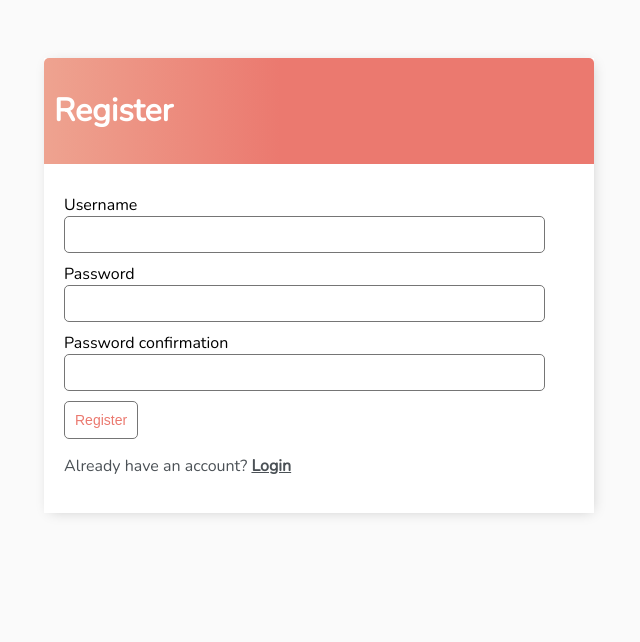
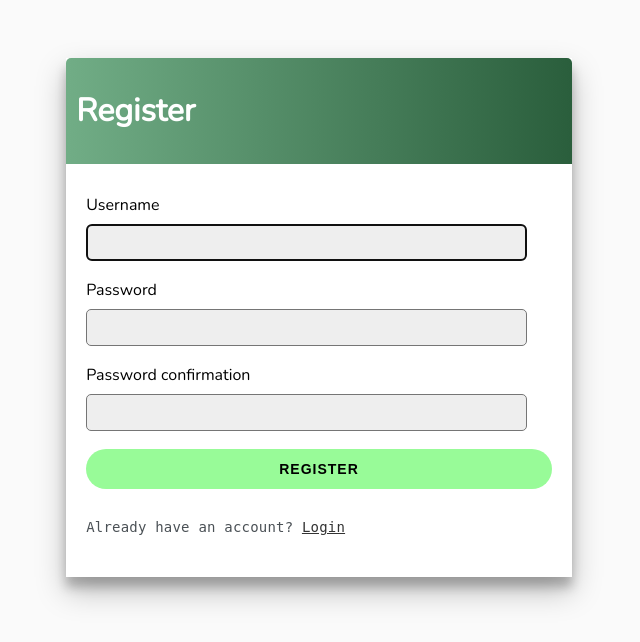
Before and after one commit to KrishhDude/J-note, a Django app: page /register/ in a window 1280 px wide. Shown: the top 642 px of the page, without its empty margins (321-961 px from the left). Run offline with Django 3.2, Linux system fonts and the light colour scheme.

Commit message:
some stuff before final

```diff
--- a/Django-To-Do-list-with-user-authentication-master/base/templates/base/login.html
+++ b/Django-To-Do-list-with-user-authentication-master/base/templates/base/login.html
@@ -11,7 +11,7 @@
         {{form.as_p}}
         <input class="button" type="submit" value="Login">
     </form>
-    <p>Don't have an account? <a href="{% url 'register' %}">Register</a></p>
+    <p>Don't have an account? <a href="{% url 'register' %}" style="text-decoration: underline; font-size:larger; color:seagreen;"> Register</a></p>
 </div>
 
 
--- a/Django-To-Do-list-with-user-authentication-master/base/templates/base/main.html
+++ b/Django-To-Do-list-with-user-authentication-master/base/templates/base/main.html
@@ -3,9 +3,6 @@
 
 <head>
     <meta charset="utf-8">
-    <meta name="description"
-        content="This is to do list implemented using Django by Dennis Ivy who is a full stack web developer.">
-
     <meta http-equiv="X-UA-Compatible" content="IE=edge">
     <title>To Do Items</title>
     <meta name="description" content="">
@@ -26,8 +23,7 @@
         h3,
         h4,
         h5,
-        h6,
-            {
+        h6,{
             font-family: 'Raleway', sans-serif;
         }
 
@@ -41,16 +37,20 @@
         }
 
         .container {
-            max-width: 550px;
+            max-width: 40%;
             margin: auto;
             background-color: #fff;
-            -webkit-box-shadow: 2px 2px 13px -4px rgba(0, 0, 0, 0.21);
-            box-shadow: 2px 2px 13px -4px rgba(0, 0, 0, 0.21);
+            box-shadow: 0px 14px 28px rgba(0,0,0,.25),
+                0px 10px 10px rgba(0,0,0,.22);
         }
 
         input {
-            outline: none;
+            background-color: #eee;
             border: none;
+            margin: 8px 0;
+            padding: 12px 15px;
+            text-decoration: none;
+            width: 100%;
         }
 
         .header-bar {
@@ -59,7 +59,8 @@
             color: #fff;
             padding: 10px;
             border-radius: 5px 5px 0 0;
-            background: linear-gradient(90deg, #EEA390 0%, #EB796F 43%, #EB796F 100%);
+            background-color: #2a5e3c;
+            background: linear-gradient(to right, #71ad86, #2a5e3c);
         }
 
         .header-bar a {
@@ -178,22 +179,68 @@
 
         ::placeholder {
             font-weight: 300;
+            font-weight: italic;
             opacity: 0.5;
         }
 
         .button {
-            border: 1px solid #757575;
-            background-color: #FFF;
-            color: #EB796F;
-            padding: 10px;
+            border-radius: 20px;
+            background-color: palegreen;
+            color: black;
             font-size: 14px;
-            border-radius: 5px;
-            cursor: pointer;
-            text-decoration: none;
+            font-weight: bold;
+            padding: 12px 45px;
+            letter-spacing: 1px;
+            text-transform: uppercase;
+        }
+        .searchbtn{
+            padding-left: 10px;
+        }
+        button:active{
+            transform: scale(0.95);
+        }
+        button.press{
+            background-color: transparent;
+            border-color: white;
         }
 
         .card-body {
             padding: 20px;
+        }
+        p{
+            font-size: 14px;
+            font-family: monospace;
+            font-weight: 100;
+            line-height: 20px;
+            letter-spacing: .2px;
+            margin: 20px 0;
+        }
+        a{
+            color: #333;
+            text-decoration:none;
+            font-size: 14px;
+            font-family: monospace;
+            font-weight: 100;
+            line-height: 20px;
+            letter-spacing: .2px;
+            margin: 20px 0;
+        }
+        #noteslink h2{
+            padding: 30px 10px;
+            margin-bottom: -20px;
+            color: #134825;
+            text-shadow: rgba(0,5,10,.22);
+            text-shadow: uppercase;
+            text-decoration: underline;
+        }
+        #logout{
+            padding: 15px 15px;
+            text-decoration: none;
+            font-size: 20px;
+            font-style: bold;
+            text-decoration: underline;
+            color: whitesmoke;
+            font-family: monospace;
         }
     </style>
 </head>
--- a/Django-To-Do-list-with-user-authentication-master/base/templates/base/register.html
+++ b/Django-To-Do-list-with-user-authentication-master/base/templates/base/register.html
@@ -18,7 +18,7 @@
         {{form.password2}}
         <input style="margin-top:10px ;" class="button" type="submit" value="Register">
     </form>
-    <p>Already have an account? <a href="{% url 'login' %}">Login</a></p>
+    <p>Already have an account? <a href="{% url 'login' %}" style="text-decoration: underline;"> Login</a></p>
 </div>
 
 
```
Also changed, not shown: Django-To-Do-list-with-user-authentication-master/base/templates/base/editor.html (+22 -7 lines), Django-To-Do-list-with-user-authentication-master/base/templates/base/task_list.html (+8 -8 lines), Django-To-Do-list-with-user-authentication-master/db.sqlite3.
